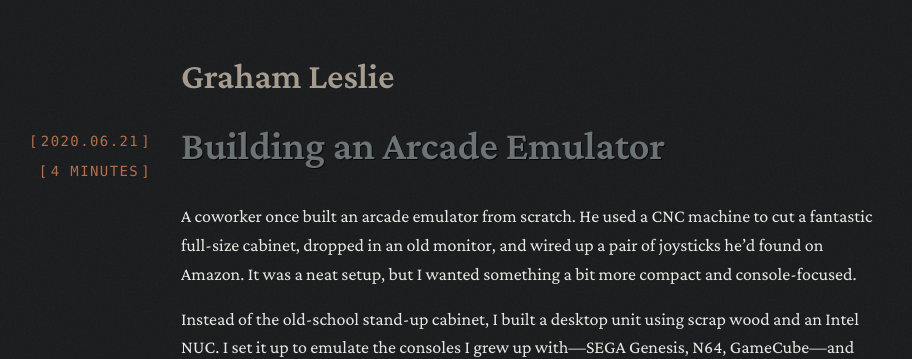
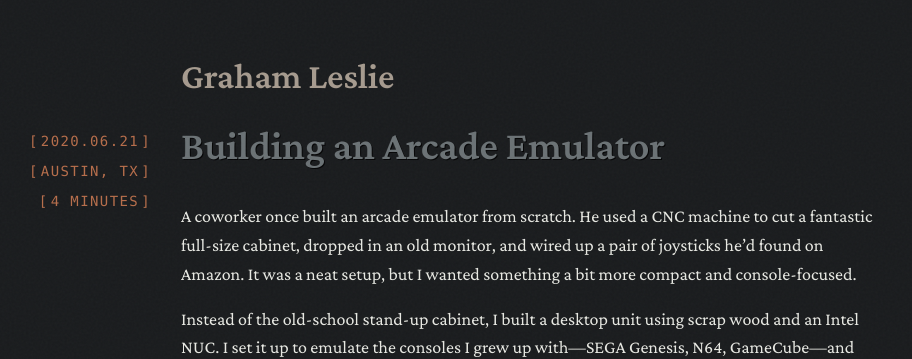
Before and after one commit to grahamleslie/grahamleslie.github.io, a Jekyll site: the page built from _posts/2020-06-21-building-an-arcade-emulator.md, in a window 1280 px wide and 900 px high. Shown: the top 359 px of the window, without its empty margins (109-1021 px from the left). Built offline with Jekyll 4.4.1, drawn with Linux system fonts in a browser that asks for light colours; nearby versions of some CDN libraries.

Commit message:
Adds location metadata

```diff
--- a/_layouts/post.html
+++ b/_layouts/post.html
@@ -14,6 +14,9 @@ layout: default
     </h1>
     <p class="post-meta">
       <span>{{ page.date | date: "%Y.%m.%d" }}</span>
+      {%- if page.location -%}
+      <span>{{ page.location | upcase }}</span>
+      {%- endif -%}
       {%- if page.duration -%}
       <span>{{ page.duration | upcase }}</span>
       {%- endif -%}
--- a/_posts/2020-06-21-building-an-arcade-emulator.md
+++ b/_posts/2020-06-21-building-an-arcade-emulator.md
@@ -3,6 +3,7 @@ layout: post
 title: "Building an Arcade Emulator"
 date: 2020-06-21 7:08:12 -0500
 categories: arcade emulator retropi
+location: "Austin, TX"
 duration: "4 minutes"
 ---
 
```
Also changed, not shown: _posts/2020-03-28-building-a-rpi-vehicle-dashboard.md (+1 -0 lines), _posts/2022-01-30-building-a-budget-racecar.md (+1 -0 lines), _posts/2026-06-07-race-cars-systems-engineering.md (+1 -0 lines).
